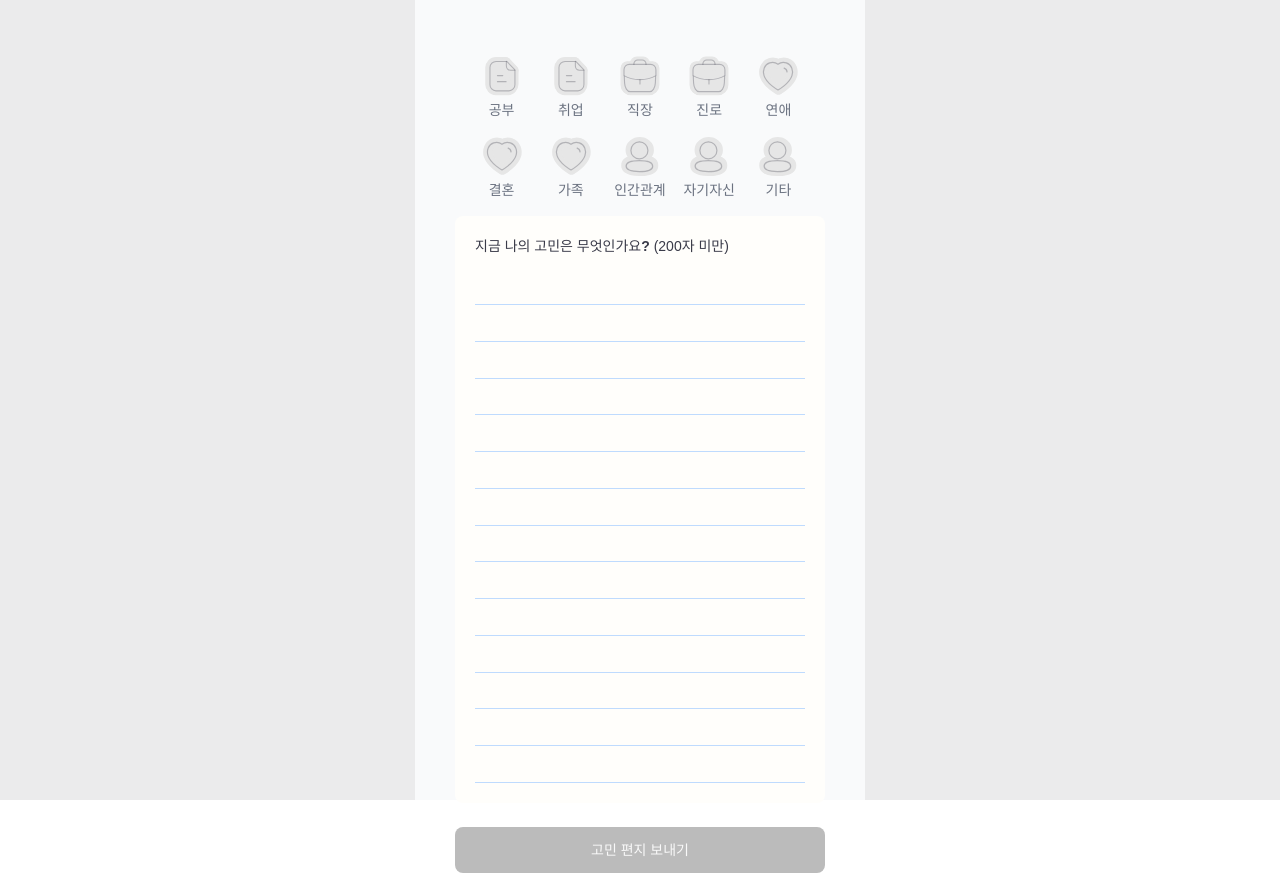
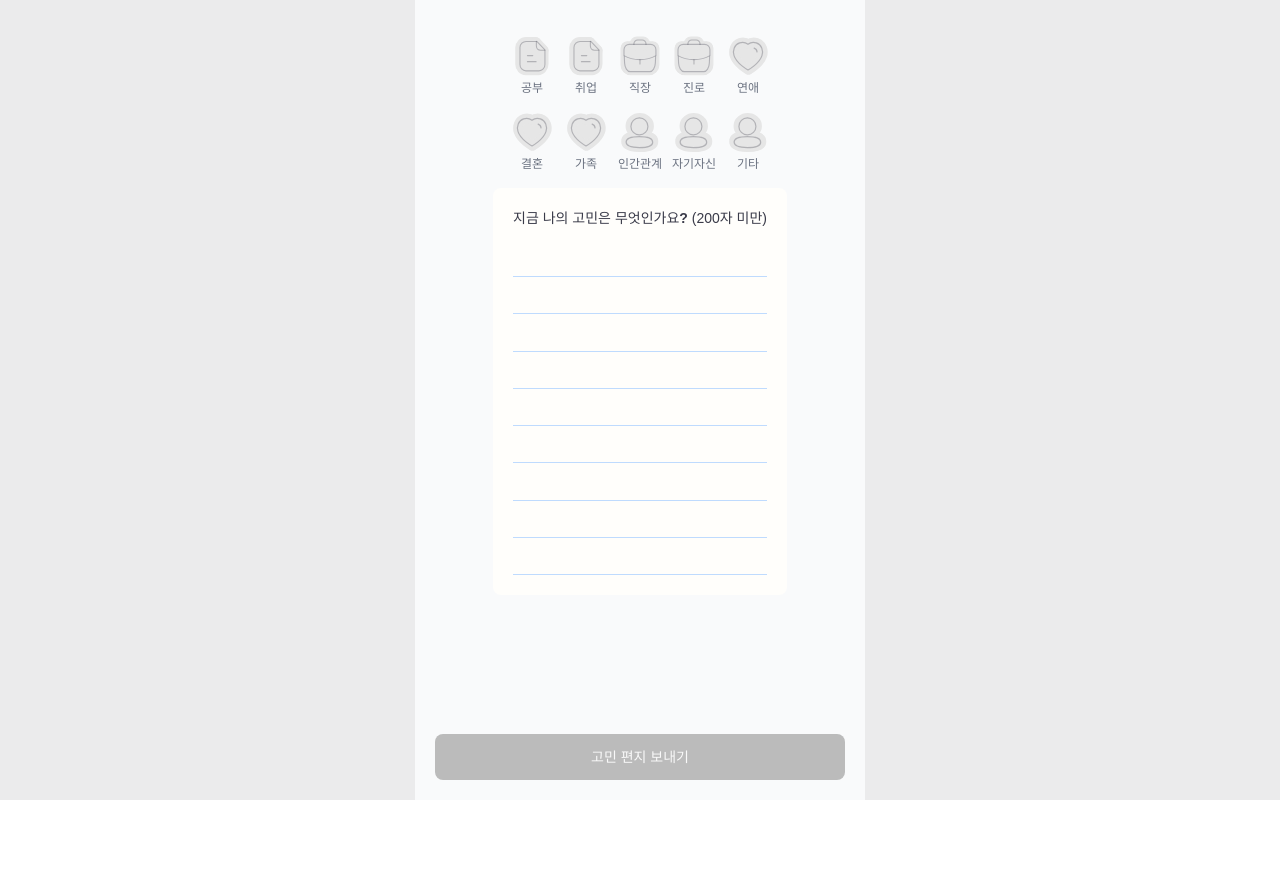
Before and after one commit to 2025-hajithon/2025-team01-POSTH-web, a React (Vite) app: page /question in a window 1280 px wide. After the commit the page ends 800 px from the top, so only its background shows below. Built offline with nearby package versions, Linux system fonts and the light colour scheme; a web font is replaced by a local one.

Commit message:
feat: 질문 완료

```diff
--- a/src/App.tsx
+++ b/src/App.tsx
@@ -2,6 +2,7 @@ import { Routes, Route } from "react-router-dom";
 import MainLayout from "@/layouts/main-layout";
 import HomePage from "@/pages/home-page";
 import QuestionPage from "@/pages/question-page";
+import QuestionSubmitPage from "@/pages/question-submit-page";
 
 export default function App() {
   return (
@@ -9,6 +10,7 @@ export default function App() {
       <Routes>
         <Route path="/" element={<HomePage />} />
         <Route path="/question" element={<QuestionPage />} />
+        <Route path="/question/submit" element={<QuestionSubmitPage />} />
       </Routes>
     </MainLayout>
   );
--- a/src/layouts/main-layout.tsx
+++ b/src/layouts/main-layout.tsx
@@ -4,7 +4,7 @@ type Props = {
 
 export default function MainLayout({ children }: Props) {
   return (
-    <div className="h-[100dvh] w-screen bg-black-100 box-border">
+    <div className="h-screen w-screen bg-black-100 box-border">
       <main className="h-full w-full max-w-[450px] bg-white mx-auto">
         {children}
       </main>
--- a/src/pages/question-page.tsx
+++ b/src/pages/question-page.tsx
@@ -1,8 +1,11 @@
 import { useState } from "react";
 import icons from "@/components/common/icons/icons";
+import { useNavigate } from "react-router-dom";
 
 const QuestionPage = () => {
   const [value, setValue] = useState("");
+  const navigate = useNavigate();
+
   const QuestionType = [
     {
       id: 1,
@@ -60,22 +63,43 @@ const QuestionPage = () => {
     setValue(e.target.value);
   };
 
+  const handleSubmit = (e: React.FormEvent<HTMLFormElement>) => {
+    e.preventDefault();
+    navigate("/question/submit");
+  };
+
   return (
-    <div className="w-full h-full bg-gray-50 flex flex-col items-center font-suit p-10">
+    <form
+      onSubmit={handleSubmit}
+      className="w-full h-full bg-gray-50 flex flex-col items-center font-suit p-5 justify-between overflow-hidden"
+    >
+      <div>
         {/* 고민 박스 */}
-      <div className="w-full grid grid-cols-5 gap-y-4 gap-x-2 place-items-center bg-white p-4 rounded-lg">
+        <div className="grid grid-cols-5 gap-y-4 gap-x-2 place-items-center bg-white p-4 rounded-lg">
           {QuestionType.map((item) => (
             <div
               onClick={() => setValue(item.name)}
               key={item.id}
               className="flex flex-col items-center gap-1 cursor-pointer"
             >
-            <item.icon className="w-10 h-10" />
-            <span className="text-sm text-gray-500">{item.name}</span>
+              <item.icon
+                className={`w-10 h-10 ${
+                  value === item.name ? "text-main-100" : "text-gray-500"
+                }`}
+              />
+              <span
+                className={`text-sm ${
+                  value === item.name
+                    ? "text-black-500 text-xs font-bold"
+                    : "text-gray-500 text-xs font-medium"
+                }`}
+              >
+                {item.name}
+              </span>
             </div>
           ))}
         </div>
-      <div className="w-full bg-[#FFFEFB] rounded-lg p-[20px]">
+        <div className="bg-[#FFFEFB] rounded-lg p-[20px]">
           {/* 노트 타이틀 */}
           <div className="text-black-500 text-sm font-semibold mb-4">
             지금 나의 고민은 무엇인가요?{" "}
@@ -85,7 +109,7 @@ const QuestionPage = () => {
           {/* 노트 느낌 textarea */}
           <div className="relative">
             <textarea
-            rows={14}
+              rows={9}
               maxLength={200}
               className="font-medium w-full resize-none bg-transparent text-sm text-black-500 outline-none leading-9 tracking-wide z-10 relative "
               placeholder=""
@@ -94,21 +118,22 @@ const QuestionPage = () => {
             />
             {/* 밑줄 배경 */}
             <div className="absolute inset-0 pointer-events-none flex flex-col justify-between z-0">
-            {Array.from({ length: 14 }).map((_, i) => (
+              {Array.from({ length: 9 }).map((_, i) => (
                 <div key={i} className="w-full border-b border-blue-200 py-4" />
               ))}
+            </div>
           </div>
         </div>
       </div>
 
       {/* 전송 버튼 */}
       <button
-        className="mt-6 w-full py-3 bg-main-100 rounded-lg text-sm font-semibold disabled:bg-gray-200 text-black-500 disabled:text-white-100"
+        className=" w-full py-3 bg-main-100 rounded-lg text-sm font-semibold disabled:bg-gray-200 text-black-500 disabled:text-white-100"
         disabled={value.length === 0}
       >
         고민 편지 보내기
       </button>
-    </div>
+    </form>
   );
 };
 
--- /dev/null
+++ b/src/pages/question-submit-page.tsx
@@ -0,0 +1,39 @@
+import Airplane from "@/assets/airplane.svg?react";
+import { useNavigate } from "react-router-dom";
+
+const QuestionSubmitPage = () => {
+  const navigate = useNavigate();
+
+  return (
+    <div className="w-full min-h-screen bg-gray-50 flex flex-col items-center justify-around font-suit p-5 gap-8">
+      <div className="w-full flex flex-col items-center justify-center gap-8">
+        {/* 상단 메시지 */}
+        <div>
+          <div className="w-full text-center text-2xl font-bold text-gray-700 leading-relaxed">
+            나의 길을 찾아 줄 누군가에게
+            <br />
+            편지가 전달될 예정이에요!
+          </div>
+
+          <div className="text-center text-m font-medium text-gray-500 leading-relaxed">
+            나에게 도착할 소중한 답장을 기다려보세요!
+          </div>
+        </div>
+        {/* 비행기 아이콘 */}
+        <div className="flex justify-center items-center">
+          <Airplane className="w-32 h-24" />
+        </div>
+      </div>
+
+      {/* 홈으로 돌아가기 버튼 (선택사항) */}
+      <button
+        className="w-full max-w-[240px] py-3 bg-black-500 text-white-100 rounded-lg hover:bg-blue-600 transition-colors"
+        onClick={() => navigate("/")}
+      >
+        홈으로
+      </button>
+    </div>
+  );
+};
+
+export default QuestionSubmitPage;
--- a/vite.config.ts
+++ b/vite.config.ts
@@ -11,4 +11,7 @@ export default defineConfig({
       "@asset": path.resolve(__dirname, "src/assets"),
     },
   },
+  server: {
+    host: true,
+  },
 });
```
Also changed, not shown: src/assets/airplane.svg (added). Lines whose indentation alone changed are shown as unchanged.
